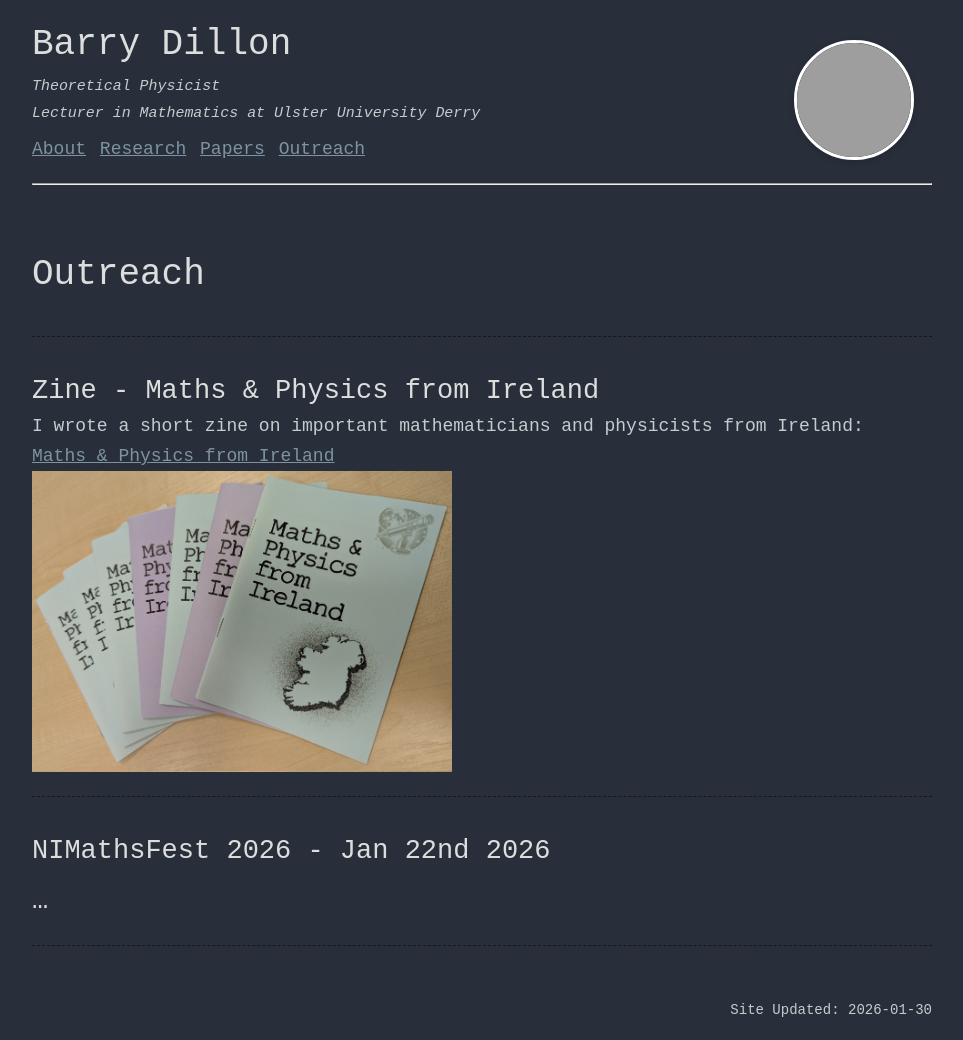
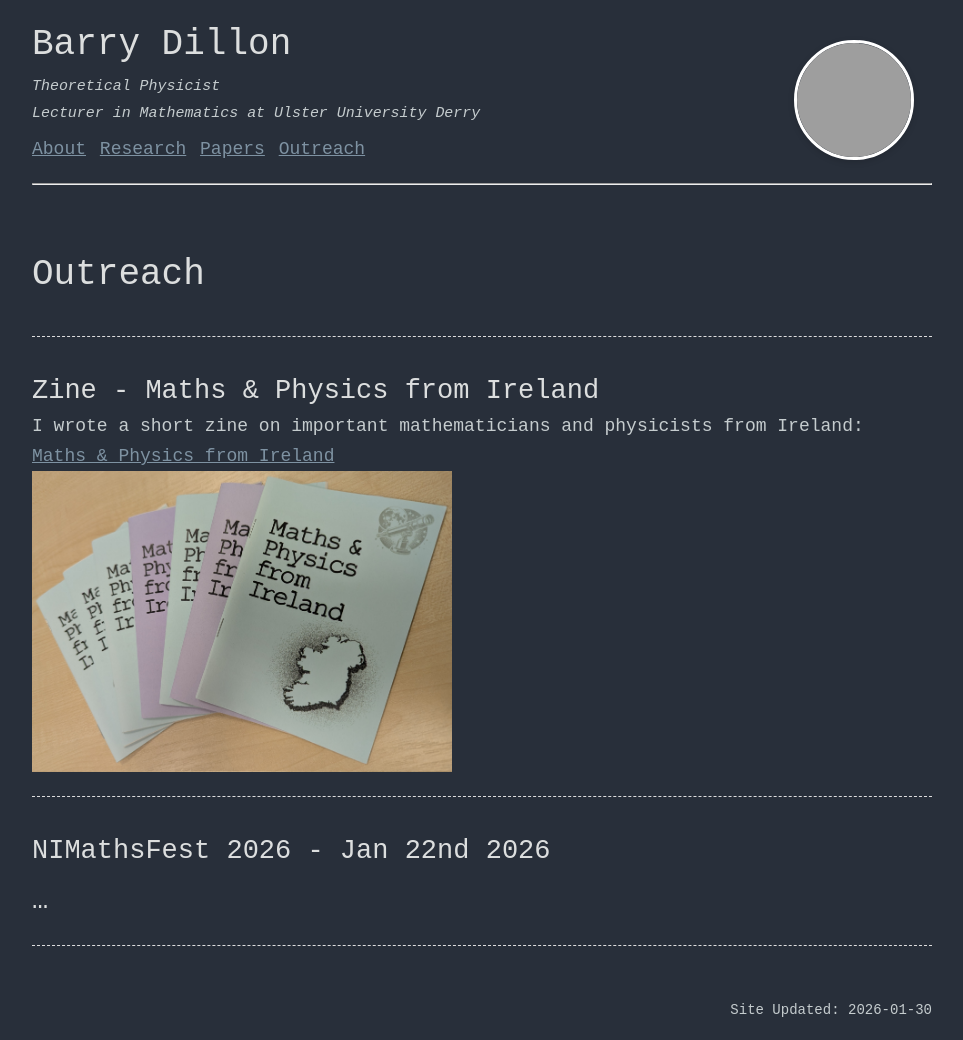
Before and after one commit to bmdillon/bmdillon.github.io, a Jekyll site: the page built from outreach/index.md, in a window 1280 px wide. Shown: the whole page, without its empty margins (158-1121 px from the left). Built offline with Jekyll 4.4.1, drawn with Linux system fonts in a browser that asks for light colours; grey boxes are pictures that could not be loaded.

Commit message:
Update index.md

```diff
--- a/outreach/index.md
+++ b/outreach/index.md
@@ -2,7 +2,7 @@
 layout: default
 title: Outreach
 ---
-<hr style="border: 0; border-top: 1px dashed rgba(0,0,0,0.5); margin: 24px 0;">
+<hr style="border: 0; border-top: 0.5px dashed #ddd; margin: 24px 0;">
 ## Zine - Maths & Physics from Ireland
 I wrote a short zine on important mathematicians and physicists from Ireland:<br>
 <a href="{{ '/downloads/zine-maths-physics-ireland-bmdillon.pdf' | relative_url }}" target="_blank" rel="noopener">
@@ -15,10 +15,10 @@ I wrote a short zine on important mathematicians and physicists from Ireland:<br
     style="max-width: 420px; width: 100%; height: auto;"
   >
 </div>
-<hr style="border: 0; border-top: 1px dashed rgba(0,0,0,0.5); margin: 24px 0;">
+<hr style="border: 0; border-top: 0.5px dashed #ddd; margin: 24px 0;">
 
 
 ## NIMathsFest 2026 - Jan 22nd 2026
 
 ## ...
-<hr style="border: 0; border-top: 1px dashed rgba(0,0,0,0.5); margin: 24px 0;">
+<hr style="border: 0; border-top: 0.5px dashed #ddd; margin: 24px 0;">
```
